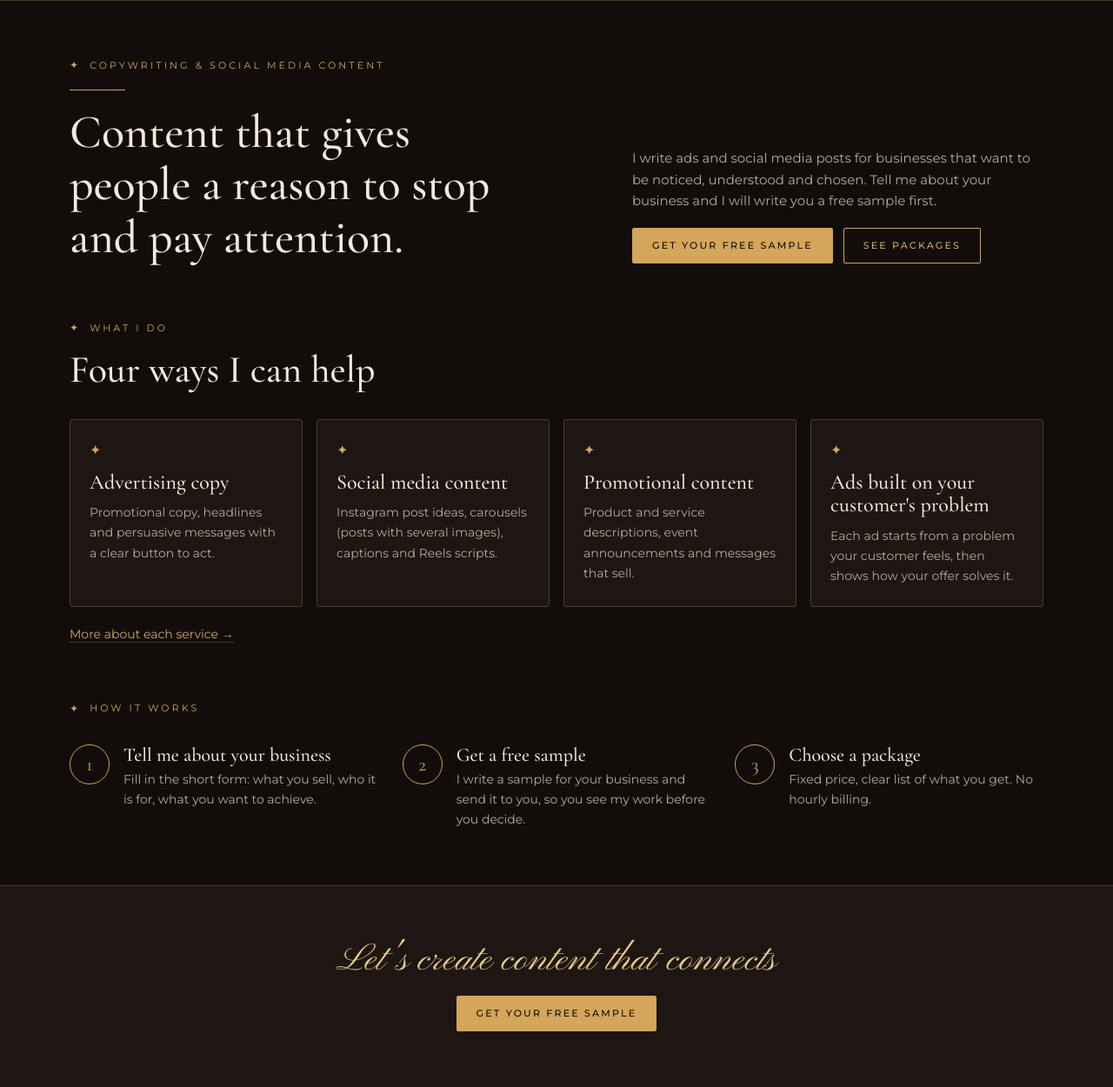
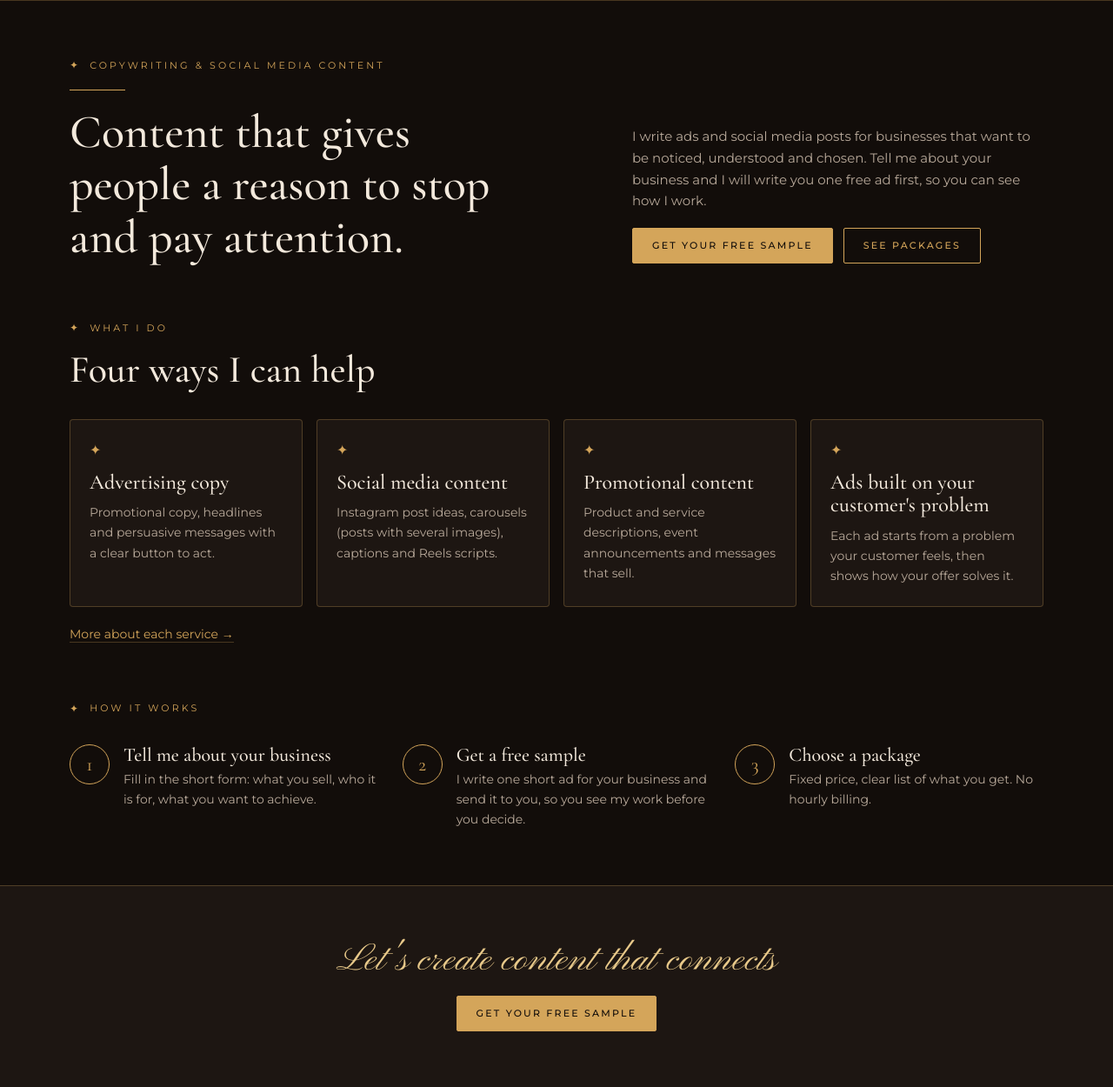
Before and after one commit to SanduAndreea22/Andreea-Tech-Content-Studio, a Django app: page / in a window 1280 px wide. Shown: the part 683-1933 px from the top of the page at 87% size. Run offline with Django 5.2, Linux system fonts and the light colour scheme; parts of the project's set-up code (start-up, migrations or seed data) failed here and were passed over.

Commit message:
Say that the free sample is one short ad
Co-Authored-By: Claude Sonnet 5.5 <noreply@anthropic.com>
Claude-Session: https://claude.ai/code/session_01Gn5nm9WY1abkMyEn3h7JWC

```diff
--- a/studio/templates/studio/contact.html
+++ b/studio/templates/studio/contact.html
@@ -10,7 +10,7 @@
     <div>
       <div class="eyebrow">Contact</div>
       <h1 class="sec-title">Tell me about your business. I will write you a free sample.</h1>
-      <p class="lead">The more I know about what you sell and who you sell to, the better the sample. It takes about 3 minutes.</p>
+      <p class="lead">The free sample is one short ad written for your business. The more I know about what you sell and who you sell to, the better it will be. It takes about 3 minutes.</p>
 
       <form method="post" novalidate>
         {% csrf_token %}
--- a/studio/templates/studio/contact_thanks.html
+++ b/studio/templates/studio/contact_thanks.html
@@ -6,7 +6,7 @@
 <section class="pad cta-band">
   <span class="script">Thank you</span>
   <h1 class="sec-title">Your request is in.</h1>
-  <p class="lead center">I will read about your business and send you a free sample. In the meantime, you can look at my sample projects or the packages.</p>
+  <p class="lead center">I will read about your business and send you one free ad. In the meantime, you can look at my sample projects or the packages.</p>
   <div class="btn-row">
     <a class="btn" href="{% url 'portfolio' %}">See sample projects</a>
     <a class="btn ghost" href="{% url 'packages' %}">See packages</a>
--- a/studio/templates/studio/home.html
+++ b/studio/templates/studio/home.html
@@ -13,7 +13,7 @@
       <h1>Content that gives people a reason to stop and pay attention.</h1>
     </div>
     <div class="side">
-      <p>I write ads and social media posts for businesses that want to be noticed, understood and chosen. Tell me about your business and I will write you a free sample first.</p>
+      <p>I write ads and social media posts for businesses that want to be noticed, understood and chosen. Tell me about your business and I will write you one free ad first, so you can see how I work.</p>
       <div class="btn-row">
         <a class="btn" href="{% url 'contact' %}">Get your free sample</a>
         <a class="btn ghost" href="{% url 'packages' %}">See packages</a>
@@ -41,7 +41,7 @@
     <div class="eyebrow">How it works</div>
     <div class="steps">
       <div class="step"><span class="ring" aria-hidden="true">1</span><div><h3>Tell me about your business</h3><p>Fill in the short form: what you sell, who it is for, what you want to achieve.</p></div></div>
-      <div class="step"><span class="ring" aria-hidden="true">2</span><div><h3>Get a free sample</h3><p>I write a sample for your business and send it to you, so you see my work before you decide.</p></div></div>
+      <div class="step"><span class="ring" aria-hidden="true">2</span><div><h3>Get a free sample</h3><p>I write one short ad for your business and send it to you, so you see my work before you decide.</p></div></div>
       <div class="step"><span class="ring" aria-hidden="true">3</span><div><h3>Choose a package</h3><p>Fixed price, clear list of what you get. No hourly billing.</p></div></div>
     </div>
   </div>
--- a/studio/templates/studio/services.html
+++ b/studio/templates/studio/services.html
@@ -38,7 +38,7 @@
 
 <section class="pad cta-band">
   <span class="script">Not sure what you need?</span>
-  <p class="lead center">Tell me about your business and I will write you a free sample. Then we choose together.</p>
+  <p class="lead center">Tell me about your business and I will write you one free ad. Then we choose together.</p>
   <a class="btn" href="{% url 'contact' %}">Get your free sample</a>
 </section>
 {% endblock %}
```
